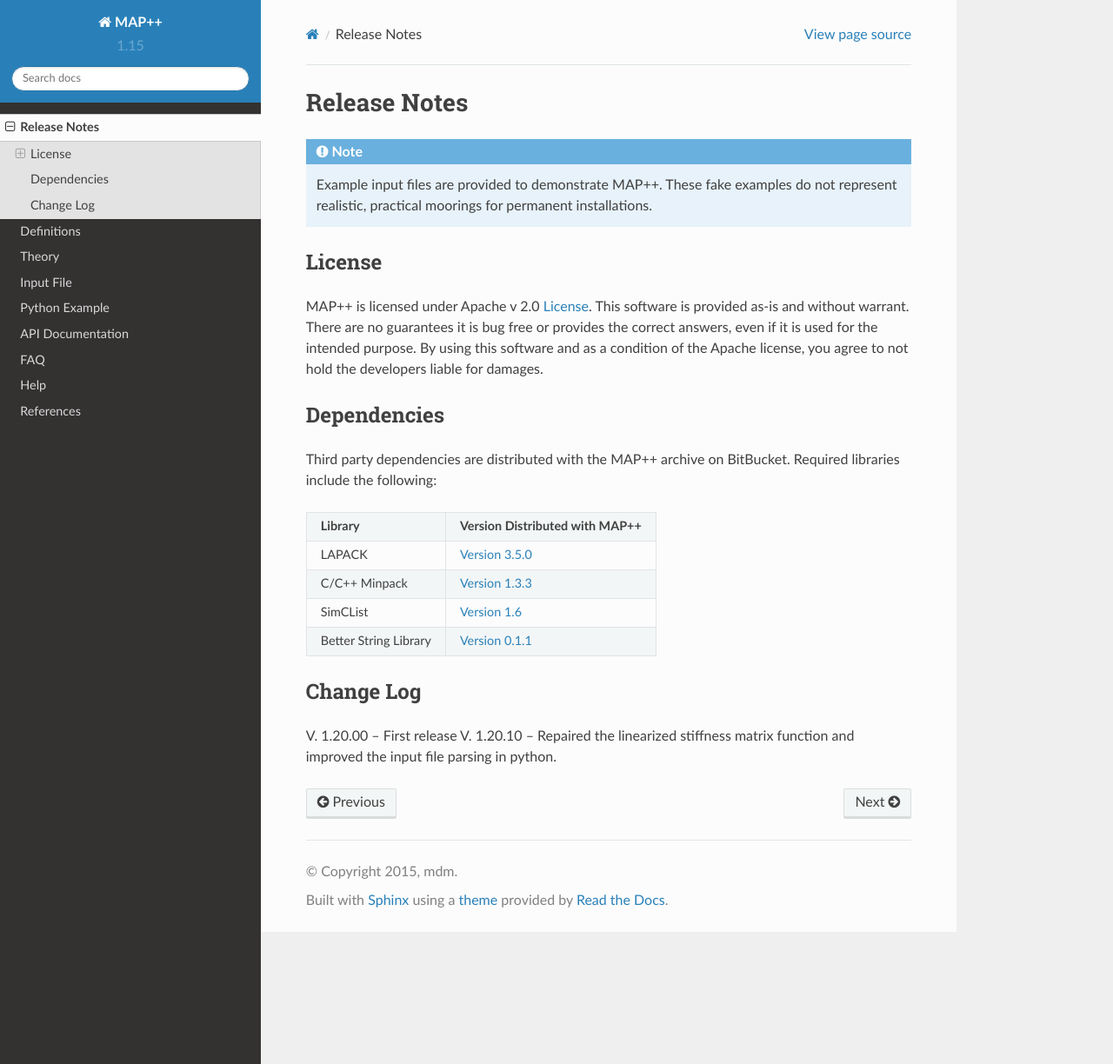
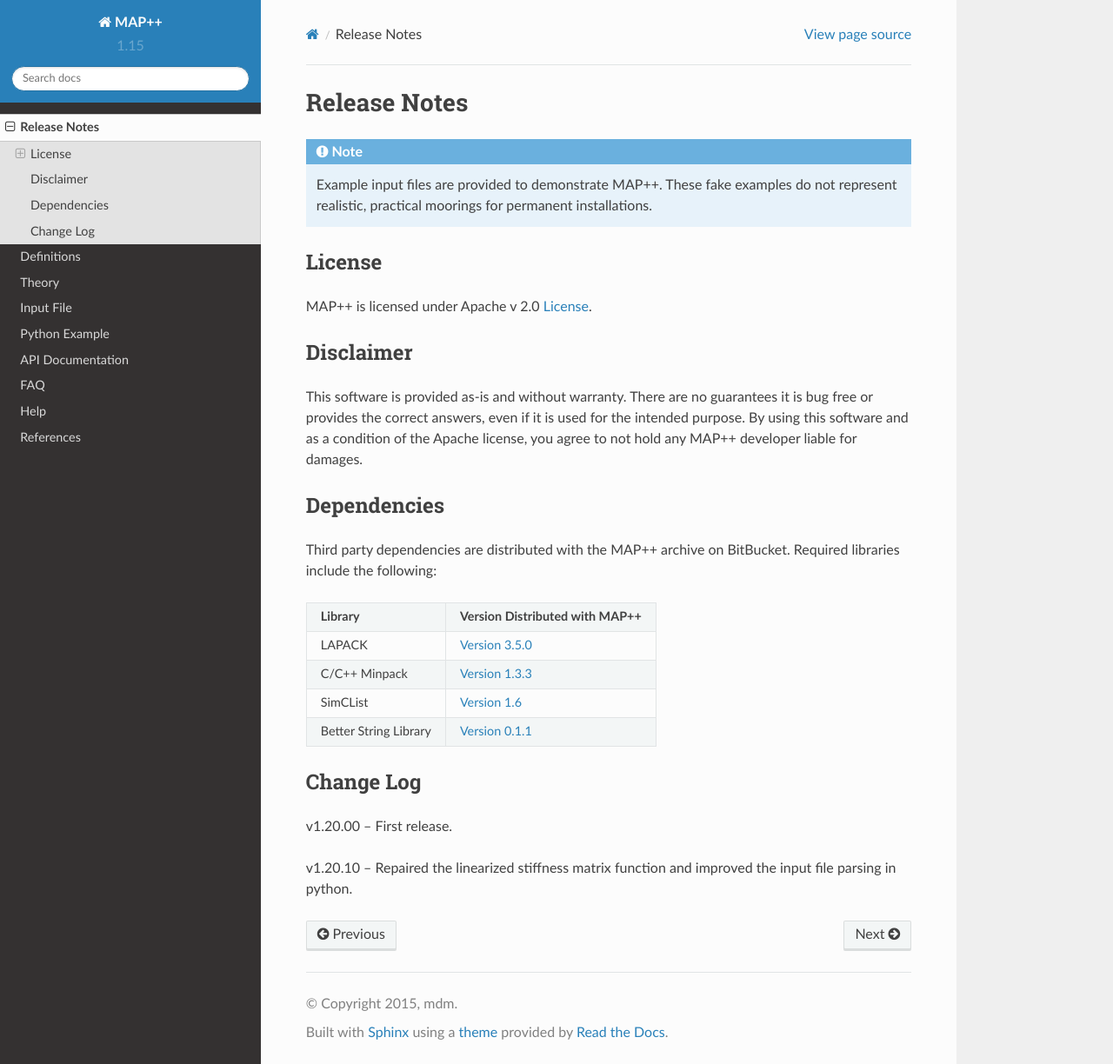
Before and after one commit to fhioki/map-, a Sphinx documentation site: the page built from docs/source/notes.rst, in a window 1280 px wide and 1224 px high. Shown: the whole window at 87% size. Built offline with Sphinx 7.4.7 and the Read the Docs theme 2.0.0, drawn with Linux system fonts in a browser that asks for light colours.

Commit message:
made some edits to disclaimer section of the documentation

```diff
--- a/docs/source/faq.rst
+++ b/docs/source/faq.rst
@@ -4,8 +4,8 @@
 Using with Python
 -----------------
 
-''Python doesn't load MAP''
-~~~~~~~~~~~~~~~~~~~~~~~~~~~
+Python doesn't load MAP
+~~~~~~~~~~~~~~~~~~~~~~~
 
 If importing MAP++ into Python leads to this error on Linux/OSx:
 
--- a/docs/source/notes.rst
+++ b/docs/source/notes.rst
@@ -8,15 +8,18 @@
 License
 -------
 MAP++ is licensed under Apache v 2.0 :ref:`license`.
-This software is provided as-is and without warrant.
-There are no guarantees it is bug free or provides the correct answers, even if it is used for the intended purpose.
-By using this software and as a condition of the Apache license, you agree to not hold the developers liable for damages.
 
 .. toctree::
    :maxdepth: 4
    :hidden:
 
    license.rst
+
+Disclaimer
+----------
+This software is provided as-is and without warranty.
+There are no guarantees it is bug free or provides the correct answers, even if it is used for the intended purpose.
+By using this software and as a condition of the Apache license, you agree to not hold any MAP++ developer liable for damages.
 
 Dependencies
 ------------
@@ -32,5 +35,6 @@
 
 Change Log
 ----------
-V. 1.20.00 -- First release
-V. 1.20.10 -- Repaired the linearized stiffness matrix function and improved the input file parsing in python.
+v1.20.00 -- First release.
+
+v1.20.10 -- Repaired the linearized stiffness matrix function and improved the input file parsing in python.
```
